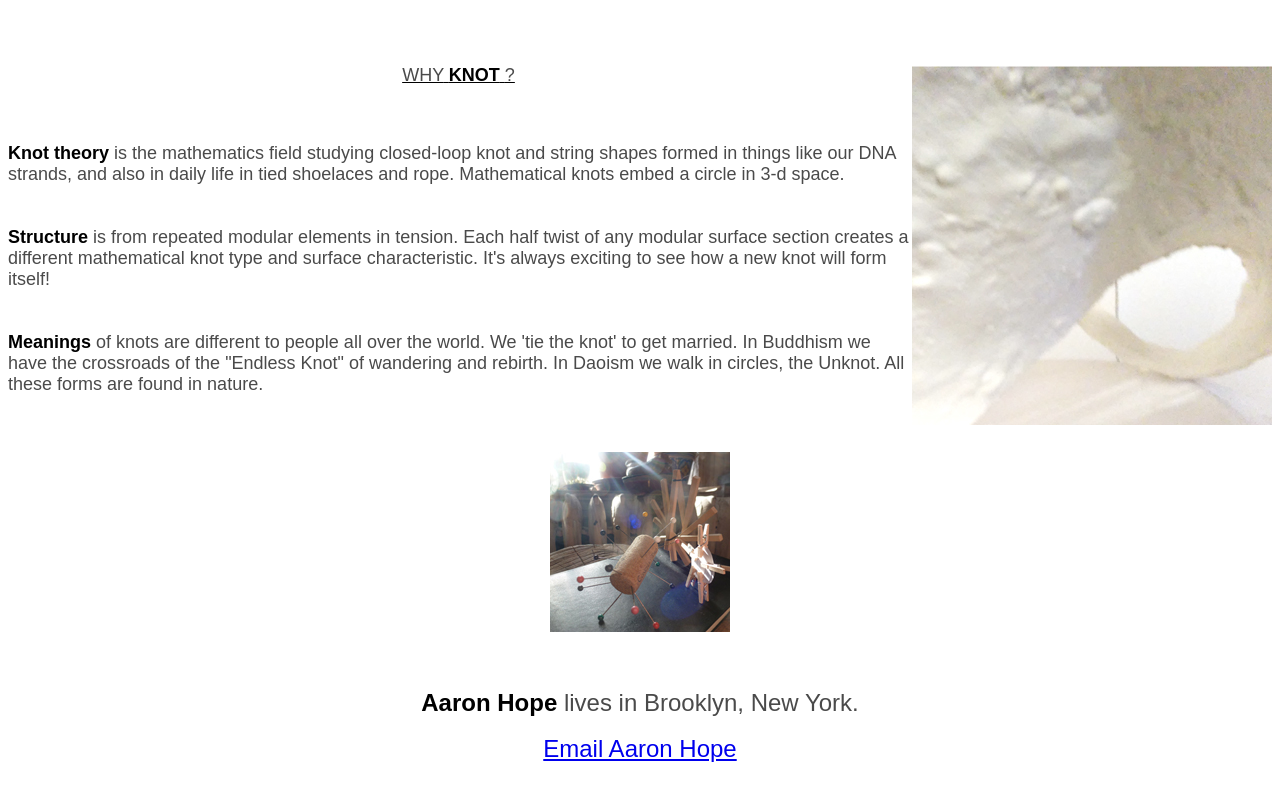
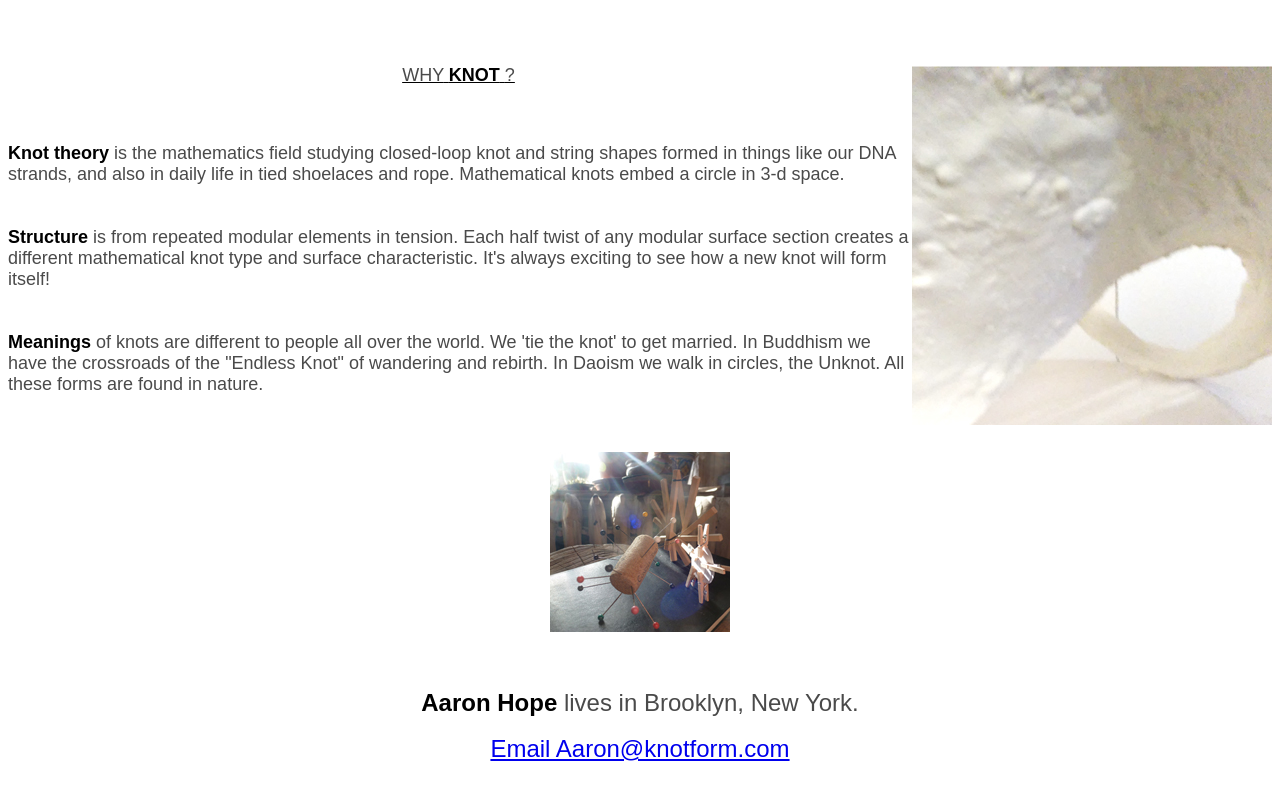
Before and after one commit to knotform/aaron.hope.art.github.io, a plain HTML site: page index.html in a window 1280 px wide. Shown: the part 7844-8644 px from the top of the page. Drawn offline with Linux system fonts and the light colour scheme.

Commit message:
Update index.html

```diff
--- a/index.html
+++ b/index.html
@@ -223,7 +223,7 @@
 
 
 <br>
-<p align="center"><font size="5" color="4A4A4A"> <a href="mailto:knotform@gmail.com">Email Aaron Hope</a>
+<p align="center"><font size="5" color="4A4A4A"> <a href="mailto:Aaron@knotform.com">Email Aaron@knotform.com</a>
 </font></p>
 
 <br clear="all">
```
